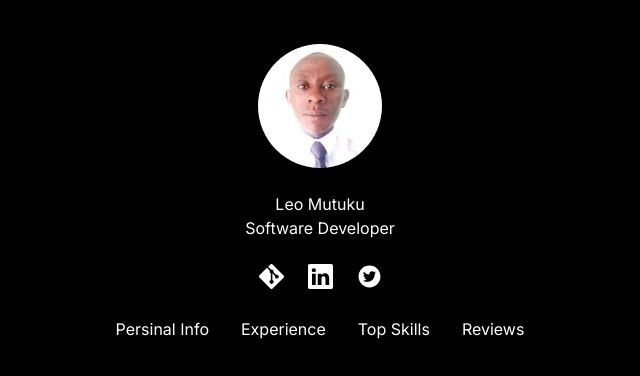
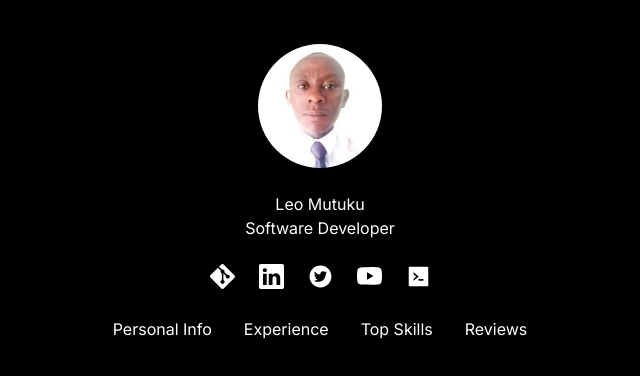
Before and after one commit to leo-mutuku/twitter-clone, a Next.js app: page / in a window 1280 px wide. Shown: the top 376 px of the page, without its empty margins (320-960 px from the left). Built offline with nearby package versions, Linux system fonts and the light colour scheme.

Commit message:
Added socila links

```diff
--- a/app/components/MenuSection/MenuSection.tsx
+++ b/app/components/MenuSection/MenuSection.tsx
@@ -1,12 +1,13 @@
+import Link from 'next/link'
 import React from 'react'
 
 const MenuSection = () => {
   return (
     <div className='flex flex-row items-center justify-center md:gap-8 xs:gap-8 py-4 md:font-xs'>
-         <div>Persinal Info</div>
-         <div>Experience</div>
-         <div>Top Skills</div>
-         <div>Reviews</div>
+         <Link href=""><div>Personal Info</div></Link>
+         <Link href=""><div>Experience</div></Link>
+         <Link href=""><div>Top Skills</div></Link>
+         <Link href=""><div>Reviews</div></Link>
     </div>
   )
 }
--- a/app/components/TopSection/TopSection.tsx
+++ b/app/components/TopSection/TopSection.tsx
@@ -1,8 +1,8 @@
 import Image from 'next/image'
 import React from 'react'
 import profile from '../../profile.jpg'
-import {BsGit, BsLinkedin} from 'react-icons/bs'
-import {AiFillTwitterCircle} from 'react-icons/ai'
+import {BsGit, BsLinkedin, BsYoutube} from 'react-icons/bs'
+import {AiFillTwitterCircle, AiFillCode} from 'react-icons/ai'
 import Link from 'next/link'
 
 const profile_icons_size = 25;
@@ -19,9 +19,28 @@ const TopSection = () => {
         <div className='flex flex-row items-center justify-center gap-6 py-3'>
             <div><Link href="https://github.com/leo-mutuku/leo-mutuku" target='_blank' className=''>
                      <BsGit size={profile_icons_size}/>
-                </Link></div>
-            <div><BsLinkedin size={profile_icons_size}/></div>
-            <div><AiFillTwitterCircle size={profile_icons_size} /></div>
+                </Link>
+            </div>
+            <div>
+                <Link href="https://www.linkedin.com/in/leonard-m-a38b58b9/" target='_blank' className=''>
+                    <BsLinkedin size={profile_icons_size}/>
+                </Link>
+            </div>
+            <div>
+                <Link href="https://github.com/leo-mutuku/leo-mutuku" target='_blank' className=''>
+                    <AiFillTwitterCircle size={profile_icons_size} />
+                </Link>
+            </div>
+            <div>
+                <Link href="https://www.youtube.com/channel/UCVPUNt_l7VUHsOnHCbKeNcg" target='_blank' className=''>
+                    <BsYoutube size={profile_icons_size} />
+                </Link>
+            </div>
+            <div>
+                <Link href="https://github.com/leo-mutuku/leo-mutuku" target='_blank' className=''>
+                    <AiFillCode size={profile_icons_size} />
+                </Link>
+            </div>
         </div>
     </div>
   )
```
